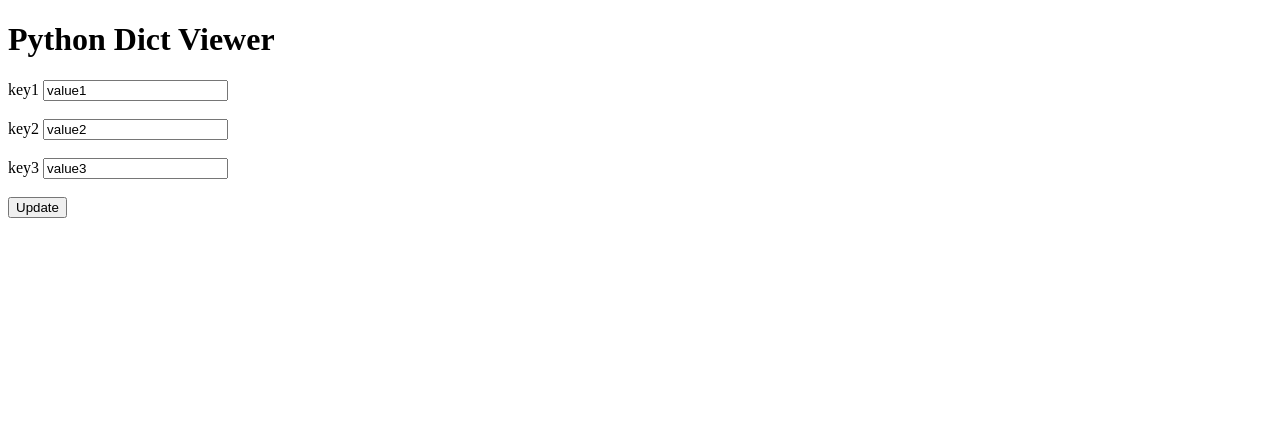
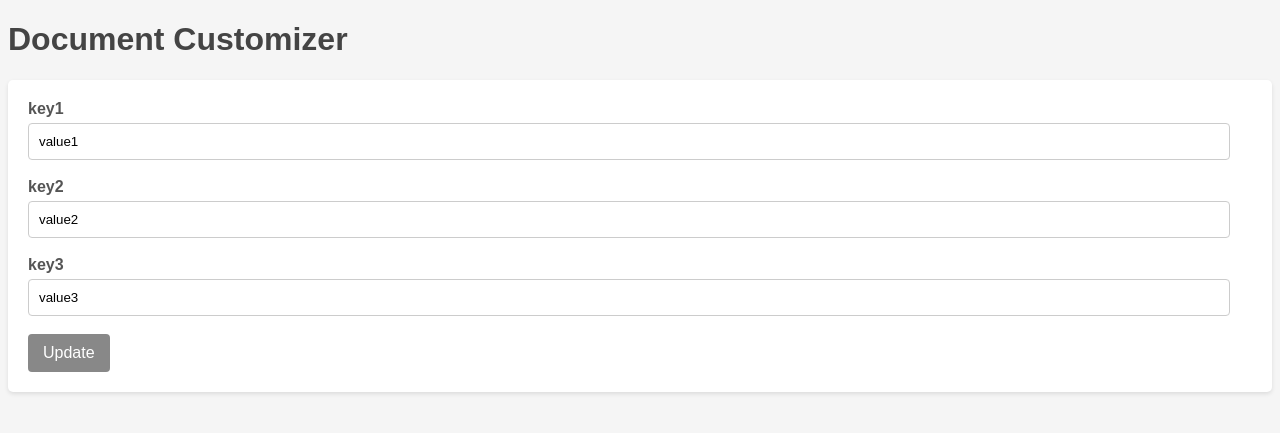
Before and after one commit to masaya999/update-ppt-template, a Flask app: page / in a window 1280 px wide. Shown: the top 433 px of the page. Run offline with Flask 3, Linux system fonts and the light colour scheme.

Commit message:
Add css file and modify display design

```diff
--- /dev/null
+++ b/app/static/styles.css
@@ -0,0 +1,39 @@
+body {
+    background-color: #f5f5f5;
+    color: #333;
+    font-family: Arial, sans-serif;
+}
+h1 {
+    color: #444;
+}
+form {
+    background-color: #fff;
+    padding: 20px;
+    border-radius: 5px;
+    box-shadow: 0 2px 4px rgba(0,0,0,0.1);
+    margin: 20px 0;
+}
+label {
+    font-weight: bold;
+    color: #555;
+}
+input[type="text"] {
+    border: 1px solid #ccc;
+    border-radius: 4px;
+    margin-top: 5px;
+    padding: 10px;
+    width: calc(100% - 22px);
+    box-sizing: border-box;
+}
+button {
+    background-color: #888;
+    color: white;
+    padding: 10px 15px;
+    border: none;
+    border-radius: 4px;
+    cursor: pointer;
+    font-size: 16px;
+}
+button:hover {
+    background-color: #666;
+}
--- a/app/templates/index.html
+++ b/app/templates/index.html
@@ -3,10 +3,11 @@
 <head>
     <meta charset="UTF-8">
     <meta name="viewport" content="width=device-width, initial-scale=1.0">
-    <title>Python Dict Viewer</title>
+    <title>Document Customizer</title>
+    <link rel="stylesheet" href="{{ url_for('static', filename='styles.css') }}">
 </head>
 <body>
-    <h1>Python Dict Viewer</h1>
+    <h1>Document Customizer</h1>
     <form method="POST" action="/update">
         {% for key, value in data.items() %}
         <label>{{ key }}</label>
```
